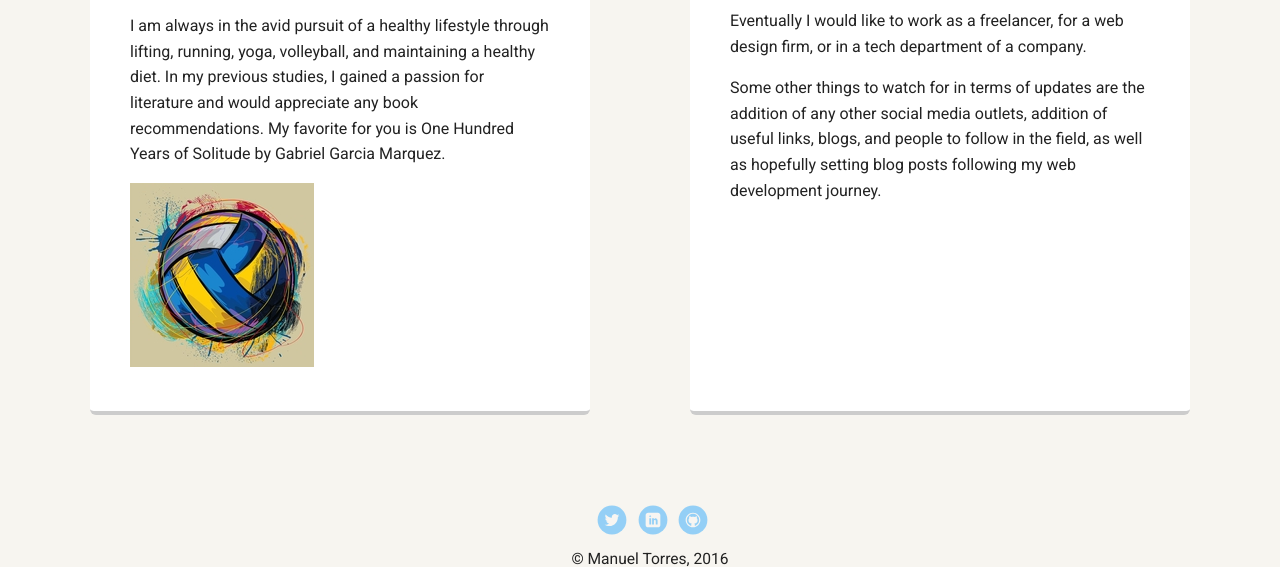
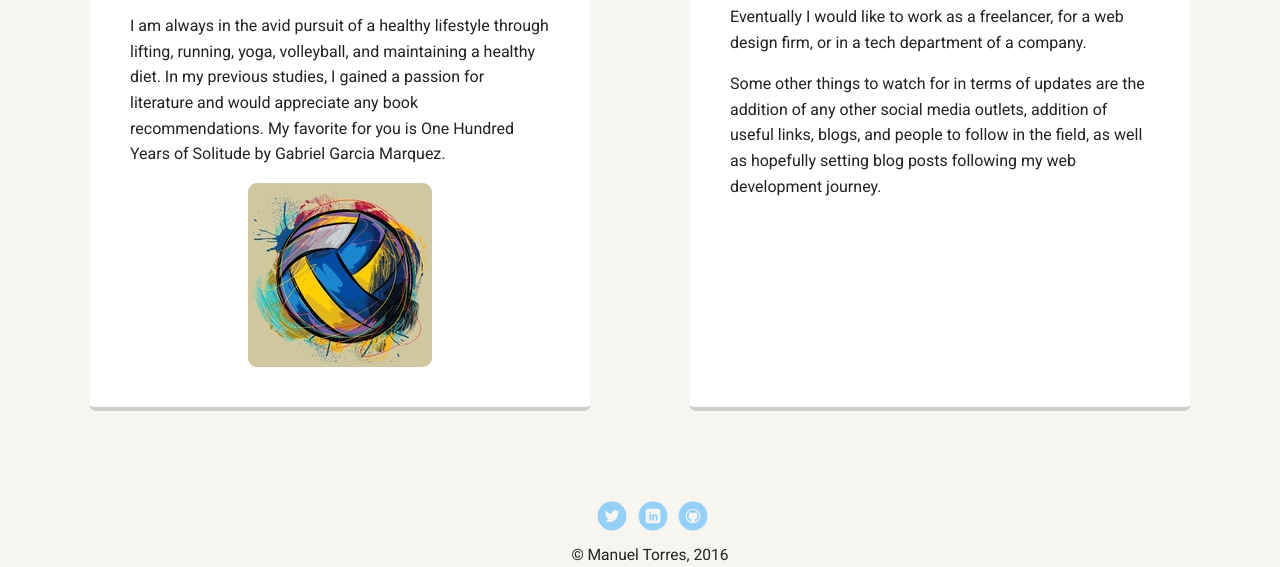
Before and after one commit to squirtleturtle02/portfolio_update_v1, a plain HTML site: page index.html in a window 1280 px wide. Shown: the part 841-1408 px from the top of the page. Drawn offline with Linux system fonts and the light colour scheme; a web font is replaced by a local one.

Commit message:
Center additional images
Centered additional images

```diff
--- a/styles.css
+++ b/styles.css
@@ -131,7 +131,12 @@ background-color: #efefef;
 .card:hover {
   border-color: #ff99ff;
 }
-
+img.card-image{
+  display: block;
+  margin-left: auto;
+  margin-right:auto;
+  border-radius: 5%;
+}
 ul.skills {
   padding: 0;
   text-align: center;
```
